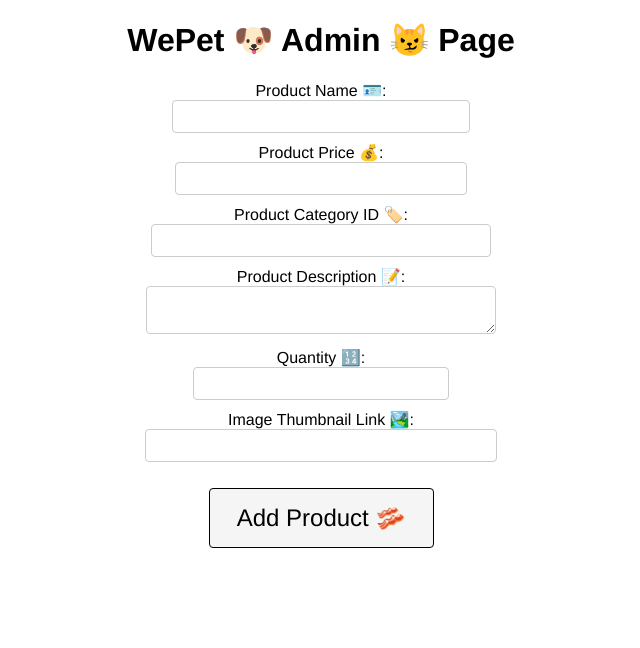
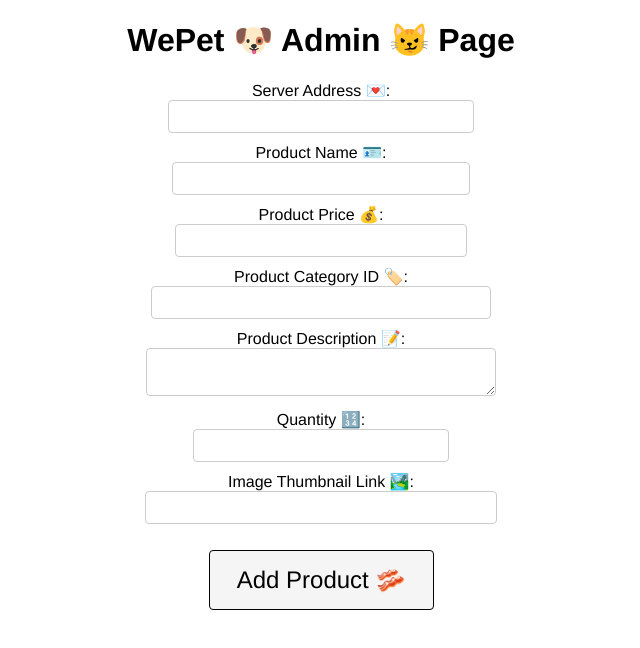
Before and after one commit to ts-oh/wepet-admin, a React (Vite) app: page / in a window 1280 px wide. Shown: the top 648 px of the page, without its empty margins (319-959 px from the left). Built offline with nearby package versions, Linux system fonts and the light colour scheme.

Commit message:
:sparkles: [ADD]: custom server address

```diff
--- a/src/App.jsx
+++ b/src/App.jsx
@@ -9,6 +9,8 @@
   const [productDescription, setProductDescription] = useState('')
   const [quantity, setQuantity] = useState('')
   const [thumbnailLink, setThumbnailLink] = useState('')
+  const [serverAddress, setServerAddress] = useState('')
+
   const handleSubmit = async (event) => {
     event.preventDefault()
 
@@ -21,10 +23,11 @@
       mainImageUrl: thumbnailLink,
     }
 
-    const serverAddress = 'http://localHost:8001'
-
     try {
-      const response = await axios.post(`${serverAddress}/products`, newProduct)
+      const response = await axios.post(
+        `http://${serverAddress}/products`,
+        newProduct
+      )
 
       setProductName('')
       setProductPrice('')
@@ -43,6 +46,14 @@
     <div>
       <h1>WePet 🐶 Admin 😼 Page</h1>
       <form onSubmit={handleSubmit}>
+        <div>
+          <label>Server Address 💌:</label>
+          <input
+            type="text"
+            value={serverAddress}
+            onChange={(e) => setServerAddress(e.target.value)}
+          />
+        </div>
         <div>
           <label>Product Name 🪪:</label>
           <input
```
